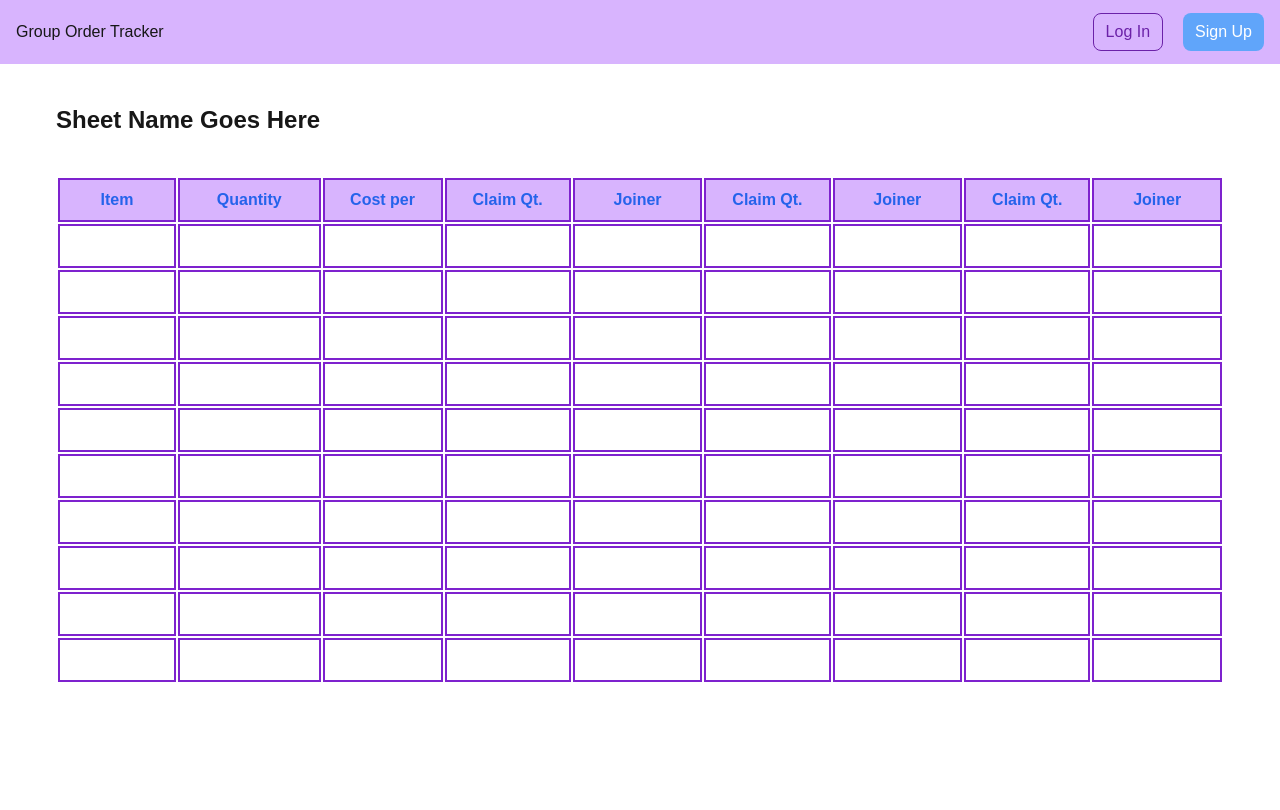
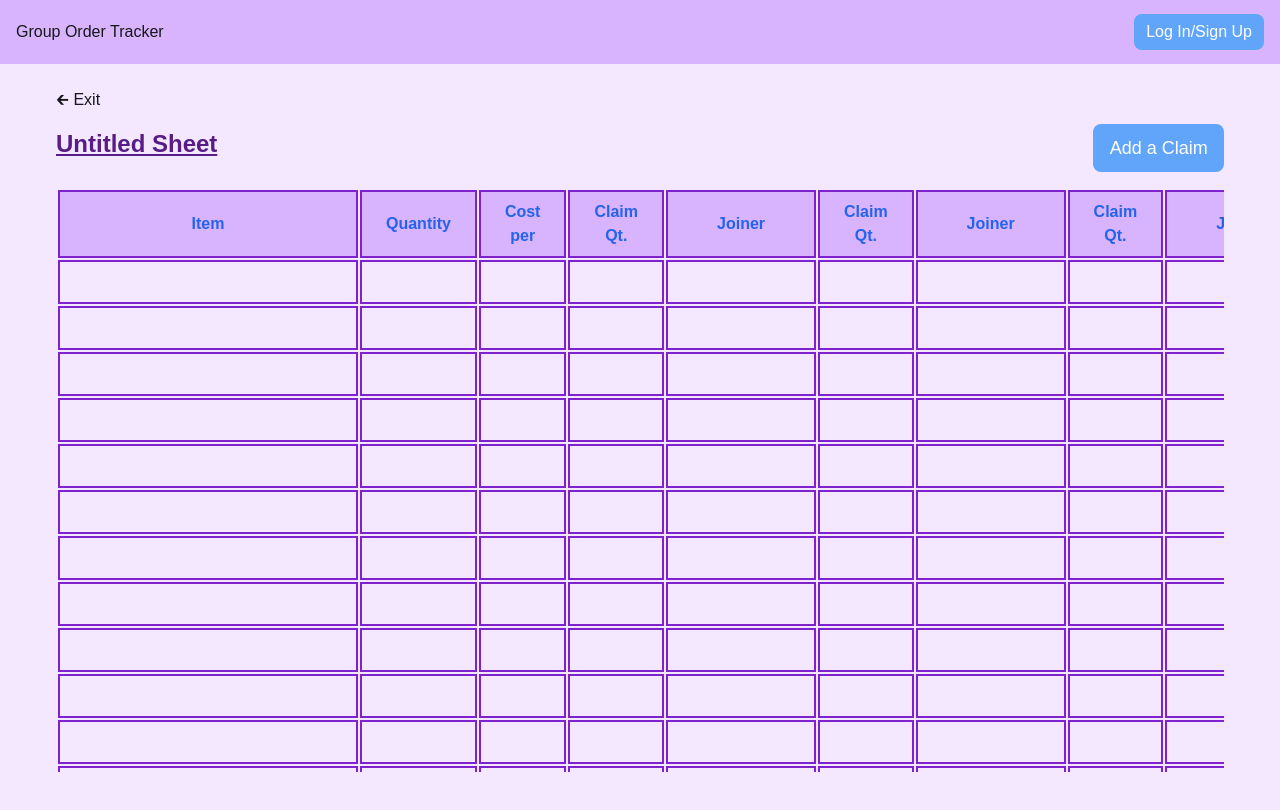
Before and after one commit to ruireise/group-order-tracker, a Next.js app: page /workspace/sheet in a window 1280 px wide. Shown: the top 810 px of the page. Built offline with nearby package versions, Linux system fonts and the light colour scheme.

Commit message:
modal additions, linked pages
Created and coded AddClaimModal, LoginModal, and added NewSheetModal. Linked pages and used react for modal.

```diff
--- /dev/null
+++ b/src/app/components/LoginModal.js
@@ -0,0 +1,81 @@
+"use client";
+import { useState, useEffect, useRef } from "react";
+
+export default function LoginModal({ isOpen, onClose }) {
+  const modalRef = useRef(null);
+  const [isTransitioning, setIsTransitioning] = useState(false);
+
+  useEffect(() => {
+    if (isOpen) {
+      document.body.classList.add("overflow-hidden"); // Prevent background interaction
+    } else {
+      document.body.classList.remove("overflow-hidden");
+    }
+  }, [isOpen]);
+
+  const handleClose = () => {
+    setIsTransitioning(true);
+    setTimeout(() => {
+      onClose();
+      setIsTransitioning(false);
+    }, 500);
+  };
+
+  return (
+    <div
+      className={`fixed inset-0 z-50 flex items-center justify-center transition-all duration-500 ${
+        isOpen ? "opacity-100 pointer-events-auto" : "opacity-0 pointer-events-none"
+      }`}
+      style={{
+        visibility: isOpen ? "visible" : "hidden",
+        backgroundColor: "rgba(0, 0, 0, 0.7)", // Dimmed background
+      }}
+      onClick={(e) => {
+        if (e.target === e.currentTarget) handleClose(); // Close when clicking outside
+      }}
+    >
+      <div
+        ref={modalRef}
+        className={`relative sm:max-w-lg sm:w-full m-3 sm:mx-auto bg-blue-200 shadow-md border rounded-lg p-20 cursor-auto transform transition-all duration-500 ${
+          isOpen && !isTransitioning ? "translate-y-0" : "-translate-y-10"
+        }`}
+        style={{
+          position: "absolute",
+          zIndex: 50,
+          userSelect: "none",
+          paddingTop: "50px",
+          paddingBottom: "50px",
+        }}
+      >
+        {/* Close Button */}
+        <button
+          onClick={handleClose}
+          className="absolute top-2 right-2 text-gray-500 hover:text-gray-800 text-lg font-bold"
+        >
+          ✖
+        </button>
+
+        {/* Modal Content */}
+        <div className="text-center">
+          <h2 className="text-xl font-bold text-blue-900 mb-4">Login / Sign Up</h2>
+
+          <div className="space-y-4">
+            <div className="text-blue-800 mb-4 text-lg">
+              Simplify your order management now!
+            </div>
+
+            {/* Google Sign-In Button */}
+            <button className="w-full flex items-center justify-center p-3 bg-purple-400 text-white rounded-lg hover:bg-purple-600 focus:outline-none">
+              <img
+                src="google-icon.png" // Google Logo URL
+                alt="Google Logo"
+                className="w-6 h-6 mr-3"
+              />
+              <span>Sign in with Google</span>
+            </button>
+          </div>
+        </div>
+      </div>
+    </div>
+  );
+}
--- a/src/app/components/Navbar.js
+++ b/src/app/components/Navbar.js
@@ -1,21 +1,28 @@
-
+"use client"
+import {useState} from "react";
+import {useRouter} from "next/navigation"
+import LoginModal from "./LoginModal";
 
 export default function Navbar() {
+    const router = useRouter();
+
+    const [isModalOpen, setIsModalOpen] = useState(false);
 
     return (
         <nav className="fixed top-0 left-0 w-full bg-purple-300 flex justify-between items-center h-16 z-50">
             <div className="flex items-center ml-4">
-                <h1>
+                <h1 className="cursor-pointer"
+                    onClick={()=> router.push("/")}>
                     Group Order Tracker
                 </h1>
             </div>
             <div className="flex justify-end space-x-5 mr-4">
-            <button className="px-3 py-1.5 text-purple-800 hover:text-white border border-purple-800 rounded-lg hover:bg-purple-800 transition">
-                Log In
+            <button
+                onClick={()=>setIsModalOpen(true)}
+                className="px-3 py-1.5 text-white border-white rounded-lg bg-blue-400 hover:bg-purple-800 transition">
+                Log In/Sign Up
             </button>
-            <button className="px-3 py-1.5 text-white bg-blue-400 rounded-lg hover:bg-blue-600 transition">
-                Sign Up
-            </button>
+            <LoginModal isOpen={isModalOpen} onClose={()=>setIsModalOpen(false)}/>
             </div>
         </nav>
     )
--- /dev/null
+++ b/src/app/workspace/components/AddClaimModal.js
@@ -0,0 +1,127 @@
+import { useRef, useState } from "react";
+
+export default function AddClaimModal({ isOpen, onClose }) {
+  const modalRef = useRef(null);
+  const [isDragging, setIsDragging] = useState(false); // State to track dragging
+
+  const handleDragStart = (e) => {
+    const modal = modalRef.current;
+    if (!modal) return;
+
+    // Set the initial drag position using the mouse position
+    const offsetX = e.clientX - modal.getBoundingClientRect().left;
+    const offsetY = e.clientY - modal.getBoundingClientRect().top;
+
+    // Set dragging state to true
+    setIsDragging(true);
+
+    const onDragMove = (moveEvent) => {
+      // Update the position of the modal as the mouse moves
+      modal.style.left = `${moveEvent.clientX - offsetX}px`;
+      modal.style.top = `${moveEvent.clientY - offsetY}px`;
+    };
+
+    const onDragEnd = () => {
+      // Clean up the event listeners once drag ends
+      document.removeEventListener("mousemove", onDragMove);
+      document.removeEventListener("mouseup", onDragEnd);
+
+      // Reset dragging state and restore z-index
+      setIsDragging(false);
+    };
+
+    // Add event listeners to move the modal while dragging
+    document.addEventListener("mousemove", onDragMove);
+    document.addEventListener("mouseup", onDragEnd);
+  };
+
+  return (
+    <div
+      className={`fixed inset-0 z-50 flex items-center justify-center transition-all duration-500 ${
+        isOpen ? "opacity-100 mt-7 pointer-events-auto" : "opacity-0 mt-0 pointer-events-none"
+      }`}
+      style={{
+        visibility: isOpen ? 'visible' : 'hidden', // Ensure the modal is hidden when closed
+        pointerEvents: isDragging ? 'auto' : 'none', // Disable interaction with background while dragging
+      }}
+    >
+      <div
+        ref={modalRef}
+        className="relative sm:max-w-lg sm:w-full m-3 sm:mx-auto bg-blue-200 shadow-md border rounded-lg shadow-lg p-6"
+        style={{
+          position: 'absolute',
+          pointerEvents: 'auto', // Always allow interaction with the modal itself
+          userSelect: isDragging ? 'none' : 'auto',
+        }}
+      >
+        {/* Header with close button */}
+        <div
+          className="flex justify-between items-center cursor-move" // Apply cursor-move to the header only
+          onMouseDown={handleDragStart} // Attach drag event to the header
+        >
+          <h2 className="text-xl font-bold text-blue-900">Add a Claim</h2>
+          <button
+            onClick={onClose}
+            className="text-gray-500 hover:text-gray-800 text-lg font-bold"
+            style={{ pointerEvents: 'auto' }} // Ensure the close button remains interactive
+          >
+            ✖
+          </button>
+        </div>
+
+        {/* Form Fields */}
+        <div className="mt-4 space-y-4">
+          <div>
+            <label htmlFor="username" className="block text-blue-700 mb-1 font-bold">Your Name/Username</label>
+            <input
+              id="username"
+              type="text"
+              className="w-full rounded-none p-2 bg-transparent border-b-2 border-blue-400 text-blue-700 focus:outline-none focus:ring-0"
+            />
+          </div>
+
+          <div className="flex space-x-2">
+            <div className="w-2/3">
+              <label htmlFor="itemName" className="block text-blue-700 mb-1 font-bold">Item Name</label>
+              <input
+                id="itemName"
+                type="text"
+                className="w-full rounded-none p-2 bg-transparent border-b-2 border-blue-400 text-blue-700 focus:outline-none focus:ring-0"
+              />
+            </div>
+
+            <div className="w-1/3">
+              <label htmlFor="quantity" className="block text-blue-700 mb-1 font-bold">Quantity</label>
+              <input
+                id="quantity"
+                type="number"
+                className="w-full rounded-none p-2 bg-transparent border-b-2 border-blue-400 text-blue-700 focus:outline-none focus:ring-0"
+                min="1"
+              />
+            </div>
+          </div>
+
+          <div>
+            <label htmlFor="discordId" className="block text-blue-700 mb-1 font-bold">Discord ID</label>
+            <input
+              id="discordId"
+              type="text"
+              className="w-full rounded-none p-2 bg-transparent border-b-2 border-blue-400 text-blue-700 focus:outline-none focus:ring-0"
+            />
+          </div>
+
+          <div>
+            <label htmlFor="email" className="block text-blue-700 mb-1 font-bold">Email Contact</label>
+            <input
+              id="email"
+              type="email"
+              className="w-full rounded-none p-2 bg-transparent border-b-2 border-blue-400 text-blue-700 focus:outline-none focus:ring-0"
+            />
+          </div>
+
+          <button className="w-full rounded bg-purple-400 p-2 text-white hover:bg-purple-600 font-bold">Submit</button>
+        </div>
+      </div>
+    </div>
+  );
+}
--- a/src/app/workspace/sheet/page.js
+++ b/src/app/workspace/sheet/page.js
@@ -1,69 +1,84 @@
-export default function Sheet() {
-    // Example: Number of joiners you want to show
-    const joinerCount = 3; // You can dynamically change this as needed
+"use client"
+
+import React from "react";
+import { useState } from "react";
+import AddClaimModal from "../components/AddClaimModal";
+
+export default function Sheet(props) {
+    const joinerCount = 5; // Make joinercount default to 1 when working with react elements, cannot be less than 1 and can be added onto
+    const rowCount = 20; //Make rowCount default 10 when working with react elements, cannot be less than 2 and can be deleted or added onto
+
+    const [isModalOpen, setIsModalOpen] = useState(false);
 
     return (
-      <div className="p-14 mt-12">
-        <h1 className="text-2xl font-bold mb-10">Sheet Name Goes Here</h1>
+      <div className="p-14 mt-8 bg-purple-100">
 
-        <div className="overflow-auto w-full">
-          <table className="table-auto border-separate w-full">
+        {/*Buttons on top */}
+        <button className="text-md mb-3">🡰 Exit</button>
+        <div className="flex flex-col md:flex-row justify-between items-center">
+            {/* Sheet Title */}
+            <h1 className="text-center md:text-left text-2xl font-bold mb-6 w-full">
+                <input type="text" className="text-center md:text-left bg-transparent underline text-purple-900 md:w-[700px] whitespace-normal break-words" defaultValue={"Untitled Sheet"} />
+            </h1>
+
+            <button
+                onClick={() => setIsModalOpen(true)}
+                className="px-3 py-2 w-28 md:w-36 h-12 mb-4 bg-blue-400 text-white rounded-lg text-sm md:text-lg">
+                Add a Claim
+            </button>
+        </div>
+        <AddClaimModal  isOpen={isModalOpen} onClose={()=>setIsModalOpen(false)}/>
+
+
+        {/* Container for sheet */}
+        <div className="overflow-auto max-h-[73vh]">
+          <table className="table-auto border-separate w-max min-w-[1200px]">
             {/*Header*/}
-            <thead className="bg-purple-300">
+            <thead className="sticky bg-purple-300 top-0 z-10">
               <tr>
-                <th className="border-2 border-purple-700 px-6 py-2 text-md text-blue-600 font-semibold" key="item-header">Item</th>
-                <th className="border-2 border-purple-700 px-6 py-2 text-md text-blue-600 font-semibold" key="quantity-header">Quantity</th>
-                <th className="border-2 border-purple-700 px-6 py-2 text-md text-blue-600 font-semibold" key="cost-header">Cost per</th>
+                <th className="border-2 border-purple-700 px-6 py-2 text-md text-blue-600 font-semibold w-[300px]">Item</th>
+                <th className="border-2 border-purple-700 px-6 py-2 text-md text-blue-600 font-semibold w-[50px]">Quantity</th>
+                <th className="border-2 border-purple-700 px-6 py-2 text-md text-blue-600 font-semibold w-[50px]">Cost per</th>
 
                 {/* Dynamically create columns for Claim Qt. and Joiner */}
                 {Array.from({ length: joinerCount }).map((_, index) => (
-                  <>
-                    <th key={`claim-qt-${index}`} className="border-2 border-purple-700 px-6 py-2 text-md text-blue-600 font-semibold">Claim Qt.</th>
-                    <th key={`joiner-${index}`} className="border-2 border-purple-700 px-6 py-2 text-md text-blue-600 font-semibold">Joiner</th>
-                  </>
+                  <React.Fragment key={`dynamic-header-${index}`}>
+                    <th className="border-2 border-purple-700 px-6 py-2 text-md text-blue-600 font-semibold w-[50px]">Claim Qt.</th>
+                    <th className="border-2 border-purple-700 px-6 py-2 text-md text-blue-600 font-semibold w-[150px]">Joiner</th>
+                  </React.Fragment>
                 ))}
               </tr>
             </thead>
 
             {/* Table Body */}
             <tbody>
-              {Array.from({ length: 10 }).map((_, rowIdx) => (
-                <tr key={rowIdx}>
-                  <td className="border-2 border-purple-700 px-2 py-2" key={`item-${rowIdx}`}>
-                    <input
-                      type="text"
-                      className="w-full outline-none"
-                    />
+              {Array.from({ length: rowCount }).map((_, rowIdx) => (
+                <tr key={`row-${rowIdx}`}>
+                  {/*Items Column*/}
+                  <td className="border-2 border-purple-700 px-2 py-2 min-h-[20px] whitespace-normal break-words">
+                    <input type="text" className="w-full outline-none bg-transparent text-purple-800"/>
                   </td>
-                  <td className="border-2 border-purple-700 px-2 py-2" key={`quantity-${rowIdx}`}>
-                    <input
-                      type="integer"
-                      className="w-full outline-none"
-                    />
+                  {/*Quantity Column; React element input controls no decimal*/}
+                  <td className="border-2 border-purple-700 px-2 py-2">
+                    <input type="number" className="w-full outline-none bg-transparent text-purple-800" min="1" step="1"/>
                   </td>
-                  <td className="border-2 border-purple-700 px-2 py-2" key={`cost-${rowIdx}`}>
-                    <input
-                      type="double"
-                      className="w-full outline-none"
-                    />
+                  {/*Cost per Column*/}
+                  <td className="border-2 border-purple-700 px-2 py-2">
+                    <input type="number" className="w-full outline-none bg-transparent text-purple-800" min="0.00" step="0.01" />
                   </td>
 
                   {/* Dynamically create inputs for Claim Qt. and Joiner columns */}
-                  {Array.from({ length: joinerCount }).map((_, index) => (
-                    <>
-                      <td key={`claim-qt-input-${index}`} className="border-2 border-purple-700 px-2 py-2">
-                        <input
-                          type="number"
-                          className="w-full outline-none"
-                        />
+                  {Array.from({ length: joinerCount }).map((_, colIdx) => (
+                    <React.Fragment key={`dynamic-row-${rowIdx}-${colIdx}`}>
+                      {/*Claims Qt. Column; React element input controls no decimal*/}
+                      <td className="border-2 border-purple-700 px-2 py-2">
+                        <input type="number" className="w-full outline-none bg-transparent text-purple-800" min="1" step="1"/>
                       </td>
-                      <td key={`joiner-input-${index}`} className="border-2 border-purple-700 px-2 py-2">
-                        <input
-                          type="text"
-                          className="w-full outline-none"
-                        />
+                      {/*Joiner Column*/}
+                      <td className="border-2 border-purple-700 px-2 py-2">
+                        <input type="text" className="w-full outline-none bg-transparent text-purple-800" />
                       </td>
-                    </>
+                    </React.Fragment>
                   ))}
                 </tr>
               ))}
```
Also changed, not shown: src/app/components/Hero.js (+6 -1 lines), public/google-icon.png (added), src/app/workspace/components/NewSheetModal.js (added).
